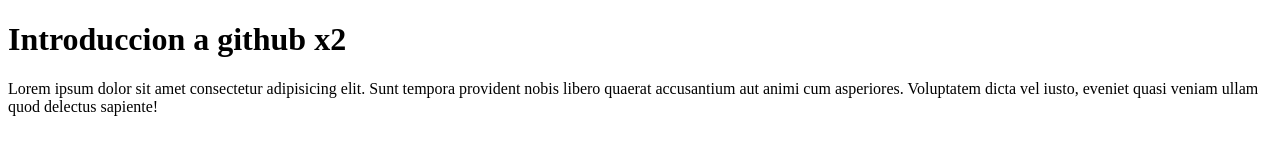
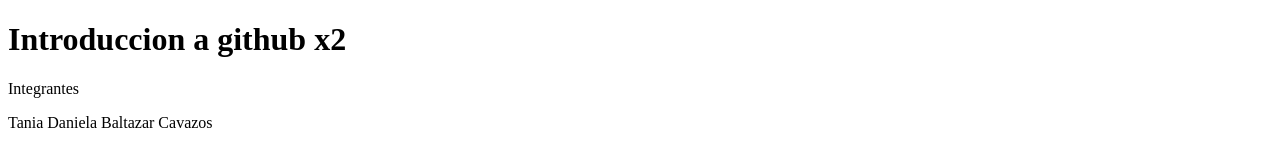
Before and after one commit to Taniuda/introduccion-a-git-tania, a plain HTML site: page index.html in a window 1280 px wide. Drawn offline with Linux system fonts and the light colour scheme.

Commit message:
Agregar integrantes se agregó un apartado para los integrantes de equipo a index.html

```diff
--- a/index.html
+++ b/index.html
@@ -7,7 +7,11 @@
 </head>
 <body>
     <h1>Introduccion a github x2</h1>
-    <p>Lorem ipsum dolor sit amet consectetur adipisicing elit. Sunt tempora provident nobis libero quaerat accusantium aut animi cum asperiores. Voluptatem dicta vel iusto, eveniet quasi veniam ullam quod delectus sapiente!</p>
+    <p>Integrantes</p>
+    <div class="contenedor">
+        <p>Tania Daniela Baltazar Cavazos</p>
+    </div>
+
 
 </body>
 </html>
```
